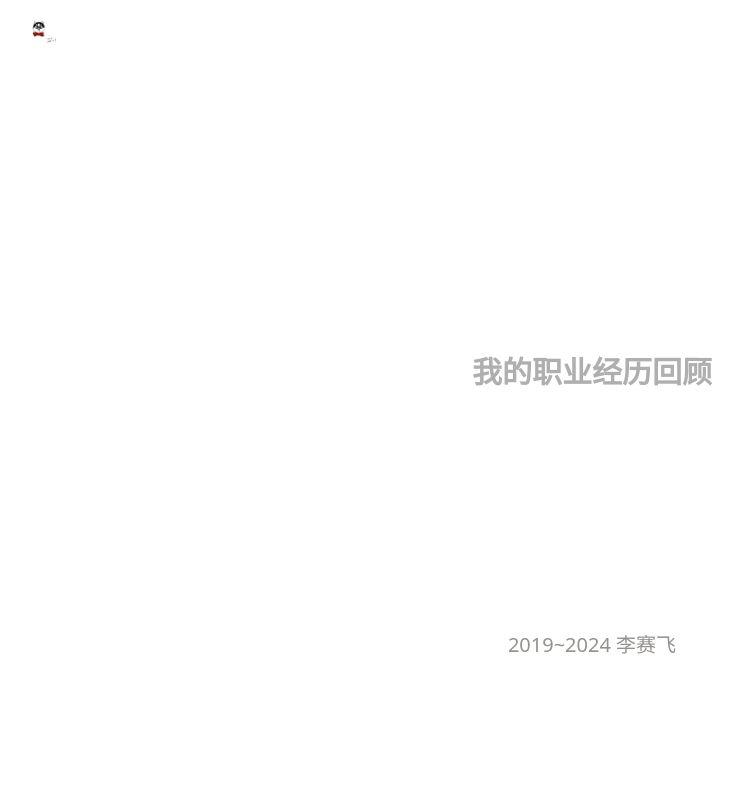
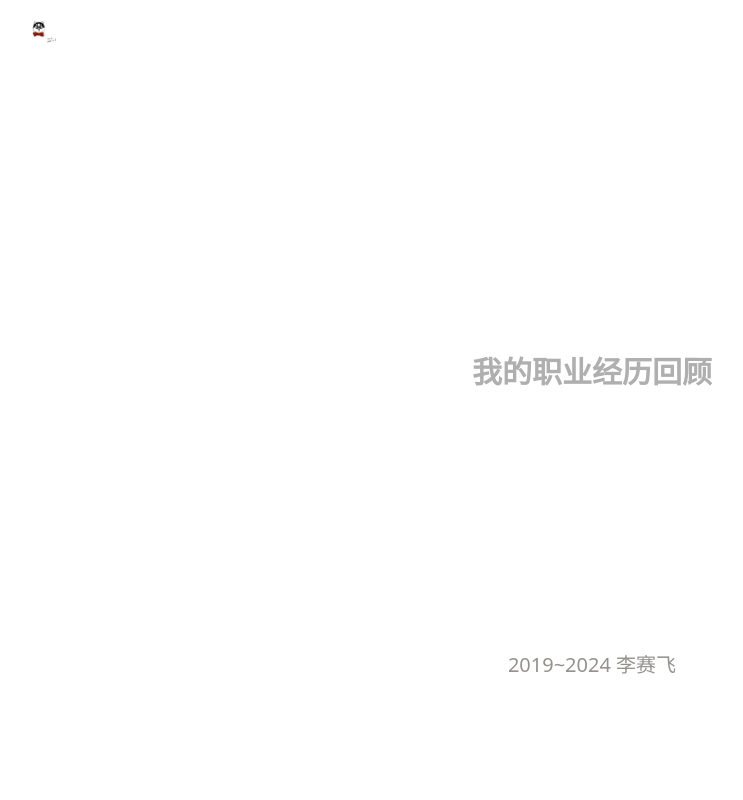
Before and after one commit to saifeiLee/self-introduction, a React (Vite) app: page / in a window 1280 px wide. Shown: the top 800 px of the page, without its empty margins (48-791 px from the left). Built offline with nearby package versions, Linux system fonts and the light colour scheme.

Commit message:
style: add marin for <p>

```diff
--- a/src/index.css
+++ b/src/index.css
@@ -21,6 +21,10 @@ body {
   margin-inline-end: auto;
   position: relative;
   max-width: 1120px;
+}
+
+p {
+  margin: 20px;
 }
 @layer base {
   body {
```
